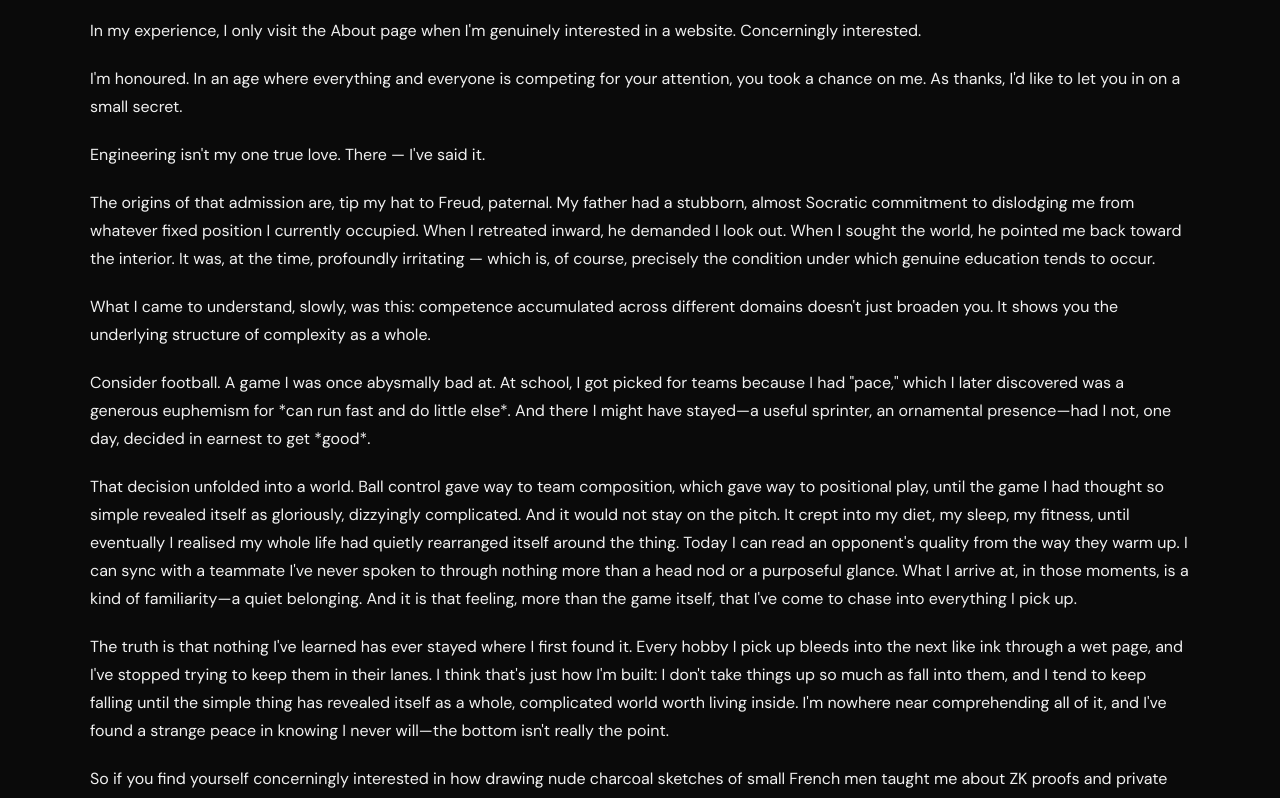
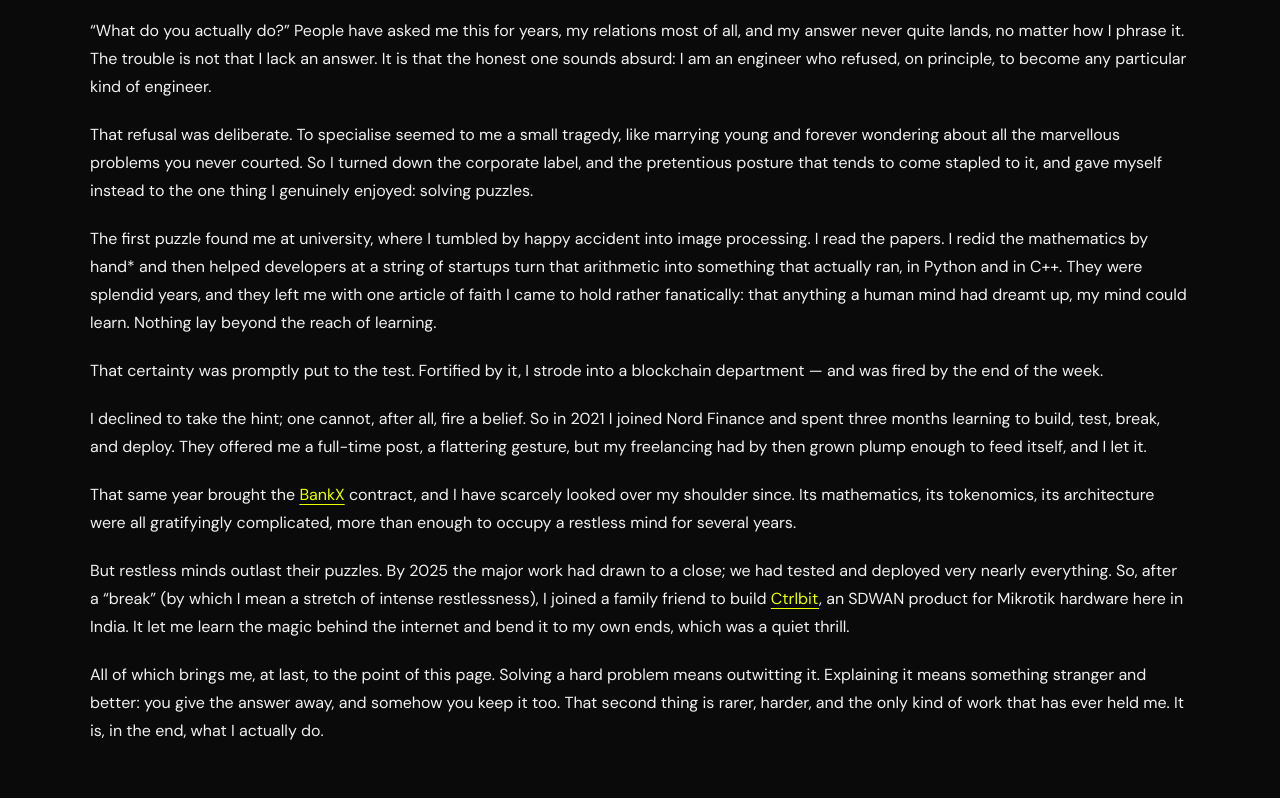
Before and after one commit to thinktanktom/site, a Next.js app: page /about in a window 1280 px wide. Shown: the part 400-1198 px from the top of the page. Built offline with nearby package versions, Linux system fonts and the light colour scheme.

Commit message:
fixed up about page

```diff
--- a/src/app/about/page.tsx
+++ b/src/app/about/page.tsx
@@ -28,63 +28,62 @@ export default function AboutPage() {
         <div className="mb-16">
           <div className="font-sans text-base text-text leading-[1.75] space-y-5">
             <p>
-              In my experience, I only visit the About page when
-              I&apos;m genuinely interested in a website. Concerningly interested.
+              &ldquo;What do you actually do?&rdquo; People have asked me this for years, my relations most of all,
+              and my answer never quite lands, no matter how I phrase it. The trouble is not that I lack an answer.
+              It is that the honest one sounds absurd: I am an engineer who refused, on principle, to become any
+              particular kind of engineer.
             </p>
             <p>
-              I&apos;m honoured. In an age where everything and everyone is competing for your attention,
-              you took a chance on me. As thanks, I&apos;d like to let you in on a small secret.
+              That refusal was deliberate. To specialise seemed to me a small tragedy, like marrying young and
+              forever wondering about all the marvellous problems you never courted. So I turned down the corporate
+              label, and the pretentious posture that tends to come stapled to it, and gave myself instead to the
+              one thing I genuinely enjoyed: solving puzzles.
             </p>
             <p>
-              Engineering isn&apos;t my one true love. There — I&apos;ve said it.
+              The first puzzle found me at university, where I tumbled by happy accident into image processing.
+              I read the papers. I redid the mathematics by hand* and then helped developers at a string of startups turn that arithmetic
+              into something that actually ran, in Python and in C++. They were splendid years, and they left me
+              with one article of faith I came to hold rather fanatically: that anything a human mind had dreamt
+              up, my mind could learn. Nothing lay beyond the reach of learning.
             </p>
             <p>
-              The origins of that admission are, tip my hat to Freud, paternal. My father had a
-              stubborn, almost Socratic commitment to dislodging me from whatever fixed position I
-              currently occupied. When I retreated inward, he demanded I look out. When I sought the
-              world, he pointed me back toward the interior. It was, at the time, profoundly irritating
-              — which is, of course, precisely the condition under which genuine education tends to occur.
+              That certainty was promptly put to the test. Fortified by it, I strode into a blockchain department
+              — and was fired by the end of the week.
             </p>
             <p>
-              What I came to understand, slowly, was this: competence accumulated across different
-              domains doesn&apos;t just broaden you. It shows you the underlying
-              structure of complexity as a whole.
+              I declined to take the hint; one cannot, after all, fire a belief. So in 2021 I joined Nord Finance
+              and spent three months learning to build, test, break, and deploy. They offered me a full-time post,
+              a flattering gesture, but my freelancing had by then grown plump enough to feed itself, and I let it.
             </p>
             <p>
-              Consider football. A game I was once abysmally bad at. At school, I got picked for teams
-              because I had "pace," which I later discovered was a generous euphemism for
-              *can run fast and do little else*. And there I might have stayed—a useful
-              sprinter, an ornamental presence—had I not, one day, decided in earnest to get
-              *good*.
-            </p>
-            <p>That decision unfolded into a world. Ball control gave way to team composition,
-            which gave way to positional play, until the game I had thought so simple
-            revealed itself as gloriously, dizzyingly complicated. And it would not stay on
-            the pitch. It crept into my diet, my sleep, my fitness, until eventually I
-            realised my whole life had quietly rearranged itself around the thing. Today I
-            can read an opponent's quality from the way they warm up. I can sync with a
-            teammate I've never spoken to through nothing more than a head nod or a
-            purposeful glance. What I arrive at, in those moments, is a kind of
-            familiarity—a quiet belonging. And it is that feeling, more than the game
-            itself, that I've come to chase into everything I pick up.</p>
-            <p>
-              The truth is that nothing I've learned has ever stayed where I first found it.
-              Every hobby I pick up bleeds into the next like ink through a wet page, and I've
-              stopped trying to keep them in their lanes. I think that's just how I'm built:
-              I don't take things up so much as fall into them, and I tend to keep falling
-              until the simple thing has revealed itself as a whole, complicated world worth
-              living inside. I'm nowhere near comprehending all of it, and I've found a
-              strange peace in knowing I never will—the bottom isn't really the point.
+              That same year brought the{' '}
+              <a href="https://bankx.io" target="_blank" rel="noopener noreferrer" className="text-accent underline underline-offset-4 hover:text-accent-dim transition-colors">BankX</a>
+              {' '}contract, and I have scarcely looked over my shoulder since. Its mathematics, its tokenomics,
+              its architecture were all gratifyingly complicated, more than enough to occupy a restless mind for
+              several years.
             </p>
             <p>
-              So if you find yourself concerningly interested in how drawing nude charcoal
-              sketches of small French men taught me about ZK proofs and private payments on
-              Stellar, or how being comfortably the worst player in a college football league
-              nudged me into freelancing, then you already understand the only thing this page
-              was ever trying to say. Stay a while. You're evidently as concerningly interested
-              in all this as I am—which makes us rather good company.
+              But restless minds outlast their puzzles. By 2025 the major work had drawn to a close; we had tested
+              and deployed very nearly everything. So, after a &ldquo;break&rdquo; (by which I mean a stretch of intense
+              restlessness), I joined a family friend to build{' '}
+              <a href="https://ctrlbit.com" target="_blank" rel="noopener noreferrer" className="text-accent underline underline-offset-4 hover:text-accent-dim transition-colors">Ctrlbit</a>,
+              an SDWAN product for Mikrotik hardware here in India. It let me learn the magic behind the internet
+              and bend it to my own ends, which was a quiet thrill.
+            </p>
+            <p>
+              All of which brings me, at last, to the point of this page. Solving a hard problem means outwitting
+              it. Explaining it means something stranger and better: you give the answer away, and somehow you keep
+              it too. That second thing is rarer, harder, and the only kind of work that has ever held me. It is,
+              in the end, what I actually do.
             </p>
           </div>
+        </div>
+
+        {/* Footnotes */}
+        <div className="mb-16 pt-6 border-t border-border">
+          <p className="font-mono text-xs text-muted leading-relaxed">
+            * for I have never believed an equation simply because it asked nicely
+          </p>
         </div>
 
         {/* Currently */}
@@ -102,6 +101,7 @@ export default function AboutPage() {
           </ul>
         </div>
 
+
       </div>
     </main>
   )
```
